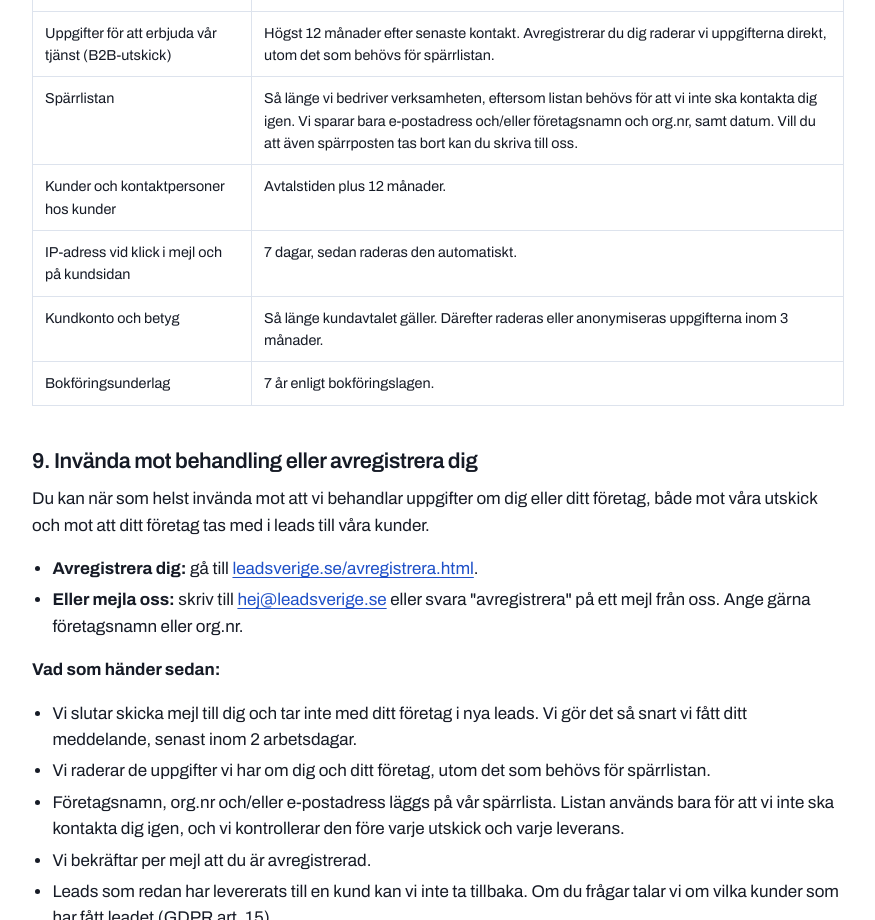
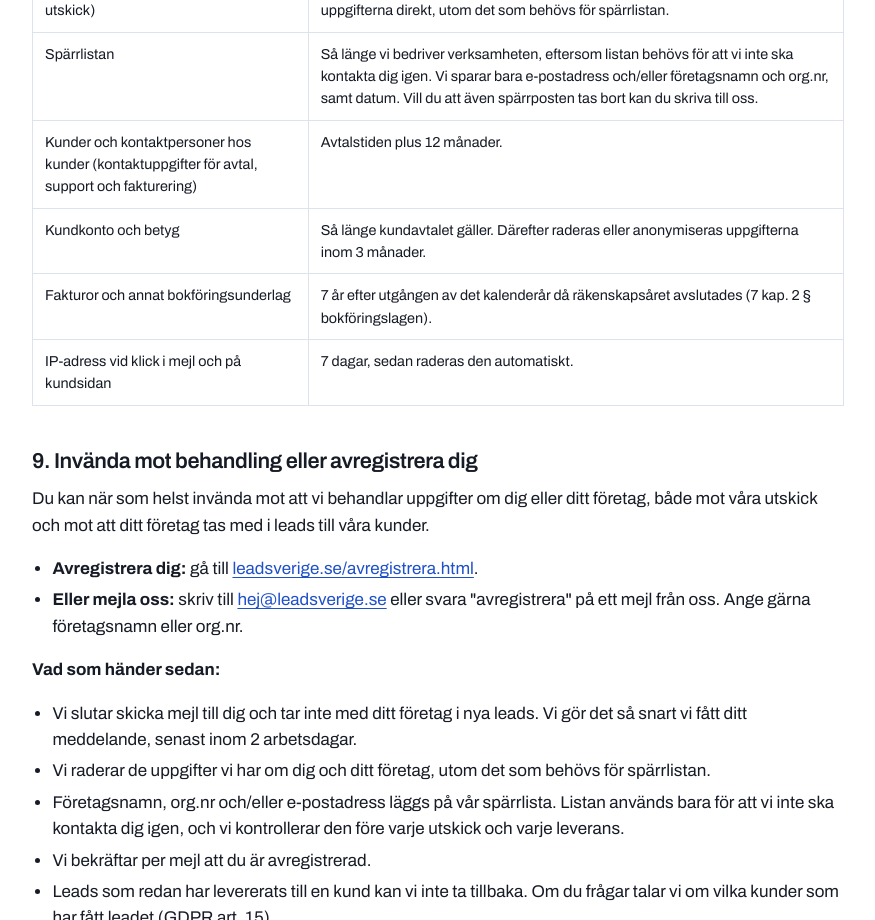
Before and after one commit to heroutech/leadsverige-se, a plain HTML site: page integritetspolicy.html in a window 1280 px wide. Shown: the part 3500-4420 px from the top of the page, without its empty margins (202-1077 px from the left). Drawn offline with Linux system fonts and the light colour scheme.

Commit message:
Integritetspolicy avsnitt 8: Linns slutliga lagringstider (kunder, kundkonto och betyg, bokföring, IP)

```diff
--- a/integritetspolicy.html
+++ b/integritetspolicy.html
@@ -115,10 +115,10 @@
 <tr><td>Leads hos kunden efter leverans</td><td>Kunden bestämmer själv som personuppgiftsansvarig.</td></tr>
 <tr><td>Uppgifter för att erbjuda vår tjänst (B2B-utskick)</td><td>Högst 12 månader efter senaste kontakt. Avregistrerar du dig raderar vi uppgifterna direkt, utom det som behövs för spärrlistan.</td></tr>
 <tr><td>Spärrlistan</td><td>Så länge vi bedriver verksamheten, eftersom listan behövs för att vi inte ska kontakta dig igen. Vi sparar bara e-postadress och/eller företagsnamn och org.nr, samt datum. Vill du att även spärrposten tas bort kan du skriva till oss.</td></tr>
-<tr><td>Kunder och kontaktpersoner hos kunder</td><td>Avtalstiden plus 12 månader.</td></tr>
+<tr><td>Kunder och kontaktpersoner hos kunder (kontaktuppgifter för avtal, support och fakturering)</td><td>Avtalstiden plus 12 månader.</td></tr>
+<tr><td>Kundkonto och betyg</td><td>Så länge kundavtalet gäller. Därefter raderas eller anonymiseras uppgifterna inom 3 månader.</td></tr>
+<tr><td>Fakturor och annat bokföringsunderlag</td><td>7 år efter utgången av det kalenderår då räkenskapsåret avslutades (7 kap. 2 § bokföringslagen).</td></tr>
 <tr><td>IP-adress vid klick i mejl och på kundsidan</td><td>7 dagar, sedan raderas den automatiskt.</td></tr>
-<tr><td>Kundkonto och betyg</td><td>Så länge kundavtalet gäller. Därefter raderas eller anonymiseras uppgifterna inom 3 månader.</td></tr>
-<tr><td>Bokföringsunderlag</td><td>7 år enligt bokföringslagen.</td></tr>
 </tbody>
 </table>
 
```
